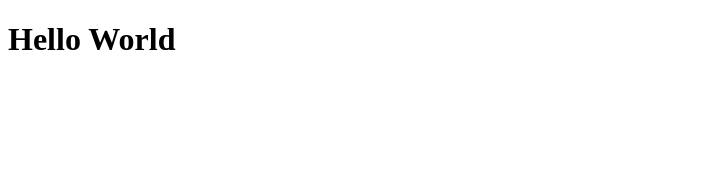
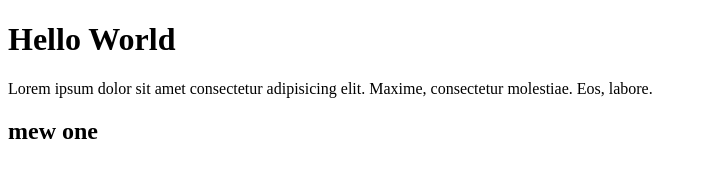
Before and after one commit to moizansari2024/myFirstRepo, a plain HTML site: page index.html in a window 1280 px wide. Shown: the whole page, without its empty margins (0-707 px from the left). Drawn offline with Linux system fonts and the light colour scheme.

Commit message:
my second commit

```diff
--- a/index.html
+++ b/index.html
@@ -6,6 +6,9 @@
     <title>Document</title>
 </head>
 <body>
-    <h1>Hello World</h1>
+    <h1>Hello  World</h1>
+    <p>Lorem ipsum dolor sit amet consectetur adipisicing elit. Maxime, consectetur molestiae. Eos, labore.</p>
+    <h2>mew one</h2>
+
 </body>
 </html>
```
